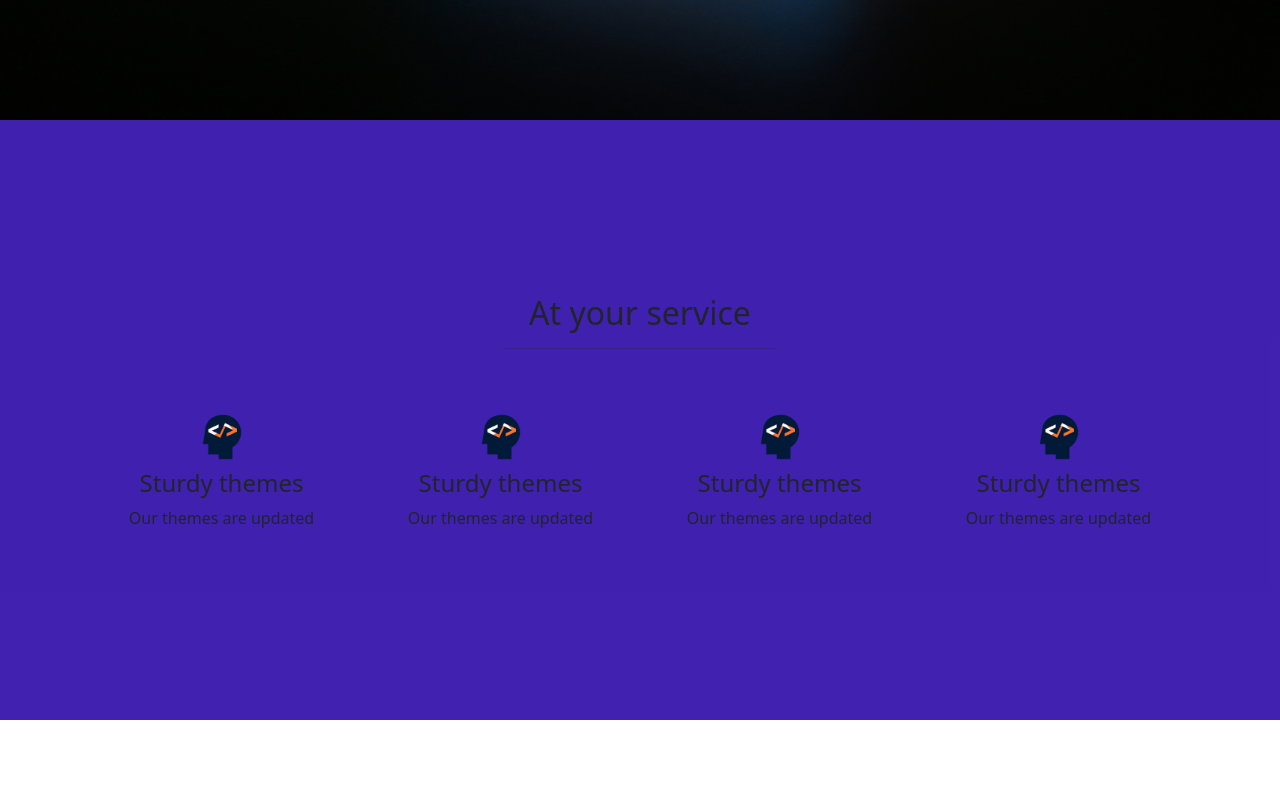
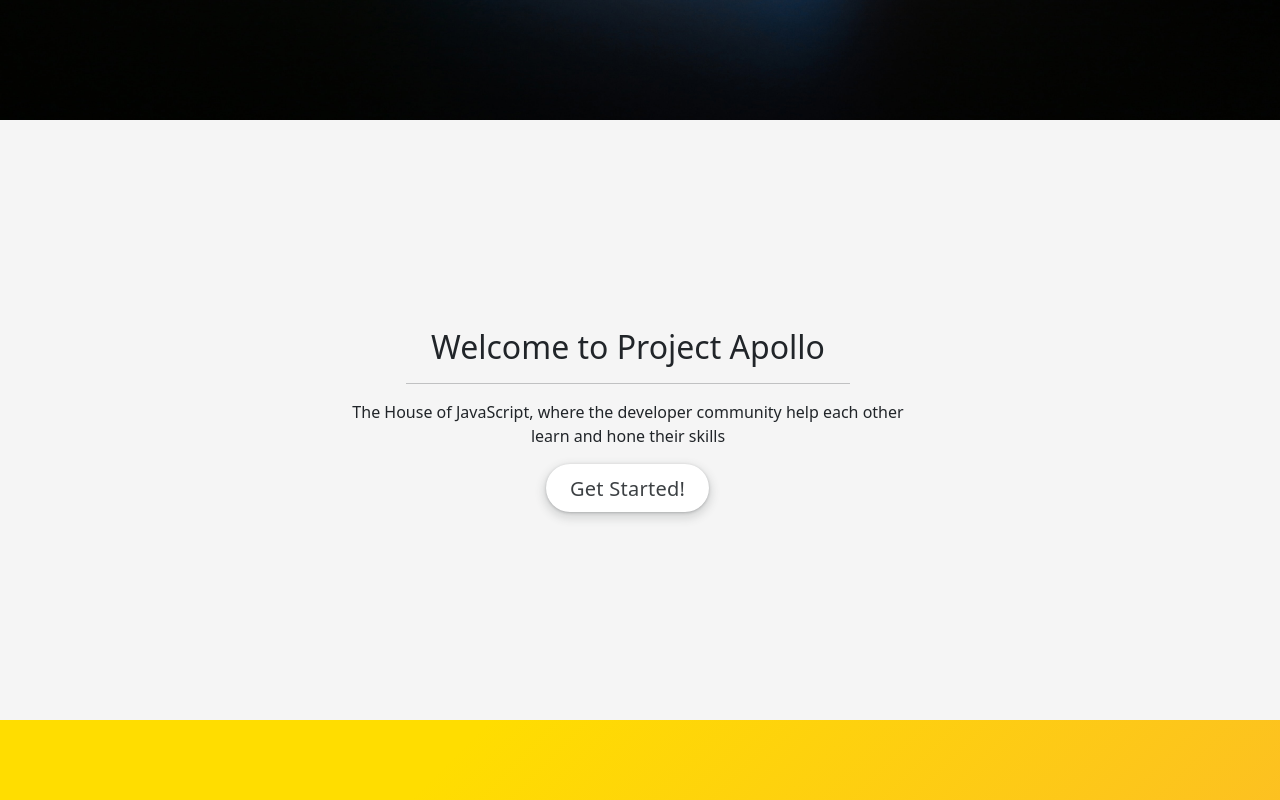
Before and after one commit to TshiSelle/Project-Apollo-LP, a React (Create React App) app in the folder apollo/: page / in a window 1280 px wide. Shown: the part 680-1480 px from the top of the page. Before the commit the page ends 1400 px from the top, so only its background shows below. Built offline with nearby package versions, Linux system fonts and the light colour scheme.

Commit message:
modified navbar and designed the about us

```diff
--- a/apollo/src/App.jsx
+++ b/apollo/src/App.jsx
@@ -1,14 +1,16 @@
-import React from "react";
-import MyNavbar from "./components/nav/MyNavBar";
-import "bootstrap/dist/css/bootstrap.min.css";
-import MyHeader from './components/Header/MyHeader';
-import MyFeatures from './components/Features/MyFeatures';
+import React from 'react';
+import MyNavbar from './components/nav/MyNavBar';
+import 'bootstrap/dist/css/bootstrap.min.css';
+import MyHeader from './components/header/MyHeader';
+import MyFeatures from './components/features/MyFeatures';
+import MyAbout from './components/about/MyAbout';
 
 const App = () => {
   return (
     <>
       <MyNavbar />
       <MyHeader />
+      <MyAbout />
       <MyFeatures />
     </>
   );
--- a/apollo/src/components/About/MyAbout.jsx
+++ b/apollo/src/components/About/MyAbout.jsx
@@ -1,7 +1,34 @@
 import React from 'react';
+import './about.css';
 
 const MyAbout = () => {
-  return <h1>About</h1>;
+  return (
+    <section
+      id='about'
+      className='d-flex justify-content-center align-items-center'
+    >
+      <div className='container text-center w-50  my__about'>
+        <div className='row w-100 '>
+          <div className='col-lg-12'>
+            <h2>Welcome to Project Apollo</h2>
+            <hr className='w-75 ms-auto me-auto' />
+          </div>
+
+          <div className='col-lg-12 '>
+            <p>
+              The House of JavaScript, where the developer community help each
+              other learn and hone their skills
+            </p>
+          </div>
+          <div className='col-lg-12'>
+            <button className='button-17' href='#about'>
+              Get Started!
+            </button>
+          </div>
+        </div>
+      </div>
+    </section>
+  );
 };
 
 export default MyAbout;
--- a/apollo/src/components/About/about.css
+++ b/apollo/src/components/About/about.css
@@ -0,0 +1,8 @@
+#about {
+  background-color: whitesmoke;
+  min-height: 75vh;
+}
+
+.my__about {
+  font-size: px;
+}
--- a/apollo/src/components/Features/features.css
+++ b/apollo/src/components/Features/features.css
@@ -1,27 +1,28 @@
 /* Here change the backgroud-color */
 
-#features{
-    background-color: #31ae;
+#features {
+  background-color: #fbb034;
+  background-image: linear-gradient(315deg, #fbb034 0%, #ffdd00 74%);
 }
 
-.feature_container{
-    min-height: 75vh;
+.feature_container {
+  min-height: 75vh;
 }
 
 /* Here you can change the image size */
 
-.features_img{
-    height: 3rem;
-    width: 3rem;
+.features_img {
+  height: 3rem;
+  width: 3rem;
 }
 
 /* Here you can change the h4 size */
 
-.features_col h4{
-
+.features_col h4 {
+  color: var(--color-white);
 }
 
 /* Here you can change the p size */
-.features_col p{
-
+.features_col p {
+  color: var(--color-white);
 }
--- a/apollo/src/components/Header/MyHeader.jsx
+++ b/apollo/src/components/Header/MyHeader.jsx
@@ -5,7 +5,7 @@ const MyHeader = () => {
   return (
     <section id='header'>
       <div className='container-fluid w-50 d-flex justify-content-center align-items-center test2'>
-        <div className='row  '>
+        <div className='row '>
           <div className='col-lg-12 test'>Welcome to Project Apollo</div>
           <div className='col-lg-12 test'>
             <hr />
@@ -17,7 +17,7 @@ const MyHeader = () => {
             </p>
           </div>
           <div className='col-lg-12 test'>
-            <button className='button-17'> Sign Up</button>
+            <button className='button-17'>Find Out More!</button>
           </div>
         </div>
       </div>
--- a/apollo/src/components/nav/MyNavBar.jsx
+++ b/apollo/src/components/nav/MyNavBar.jsx
@@ -1,4 +1,4 @@
-import React, { Component } from 'react';
+import { React, useState } from 'react';
 import Nav from 'react-bootstrap/Nav';
 import Container from 'react-bootstrap/Container';
 import Navbar from 'react-bootstrap/Navbar';
@@ -7,12 +7,17 @@ import './nav.css';
 import jslogo from '../../assets/javascript-svgrepo-com.svg';
 
 function MyNavbar() {
+  const [myNav, setMyNav] = useState('#');
   return (
     <div>
       <Navbar className='nav' fixed='top' expand='lg'>
         <Container>
           <Navbar.Brand className='navlink'>
-            <a href='#header'>
+            <a
+              href='#header'
+              onClick={() => setMyNav('#header')}
+              className={myNav === '#header' ? 'active navlink' : 'navlink'}
+            >
               <img src={jslogo} alt='image' className='navimage' />
             </a>
           </Navbar.Brand>
@@ -22,10 +27,18 @@ function MyNavbar() {
           />
           <Navbar.Collapse id='responsive-navbar-nav'>
             <Nav className='ms-auto'>
-              <Nav.Link className='navlink' href='#header'>
+              <Nav.Link
+                href='#header'
+                onClick={() => setMyNav('#header')}
+                className={myNav === '#header ' ? 'active navlink' : 'navlink'}
+              >
                 Home
               </Nav.Link>
-              <Nav.Link className='navlink' href='#about'>
+              <Nav.Link
+                href='#about'
+                onClick={() => setMyNav('#about')}
+                className={myNav === '#about ' ? 'active navlink' : 'navlink'}
+              >
                 About us
               </Nav.Link>
               <Nav.Link className='navlink' href='#features'>
--- a/apollo/src/components/nav/nav.css
+++ b/apollo/src/components/nav/nav.css
@@ -1,21 +1,22 @@
-.nav{
+.nav {
   background-color: var(--color-secondary);
 }
 
-.navlink{
-  color:var(--color-white) !important;
+.navlink {
+  color: var(--color-white) !important;
 }
 
-.navlink:focus{
+.navlink:hover {
   color: var(--color-primary) !important;
 }
-.navlink:hover{
-  color: var(--color-primary) !important;
-}
-.navimage{
+.navimage {
   width: 3rem;
   height: 3rem;
 }
-.navcollapse{
-    background-color: yellow !important;
+.navcollapse {
+  background-color: yellow !important;
 }
+
+.active {
+  color: var(--color-primary) !important;
+}
```
Also changed, not shown: apollo/src/components/Features/MyFeatures.jsx (+24 -28 lines).
